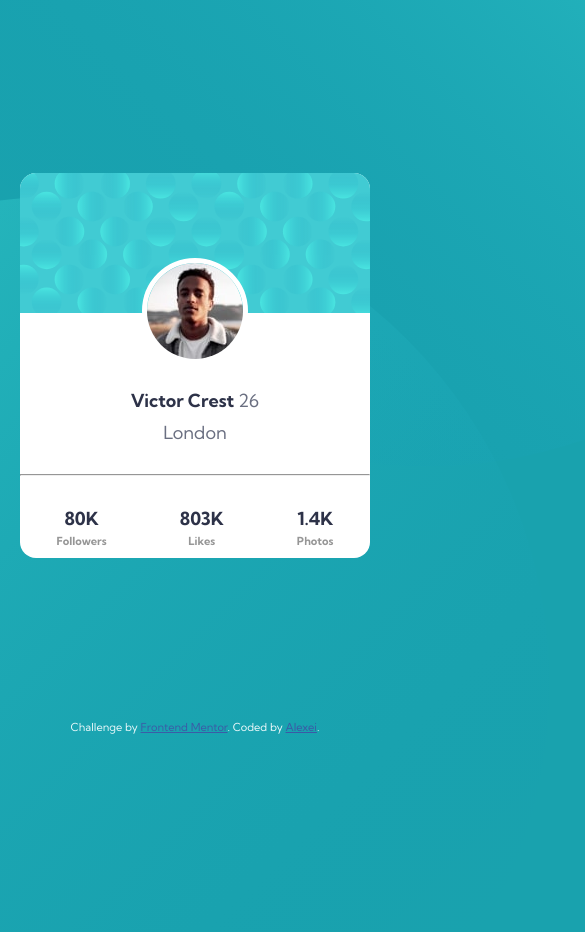
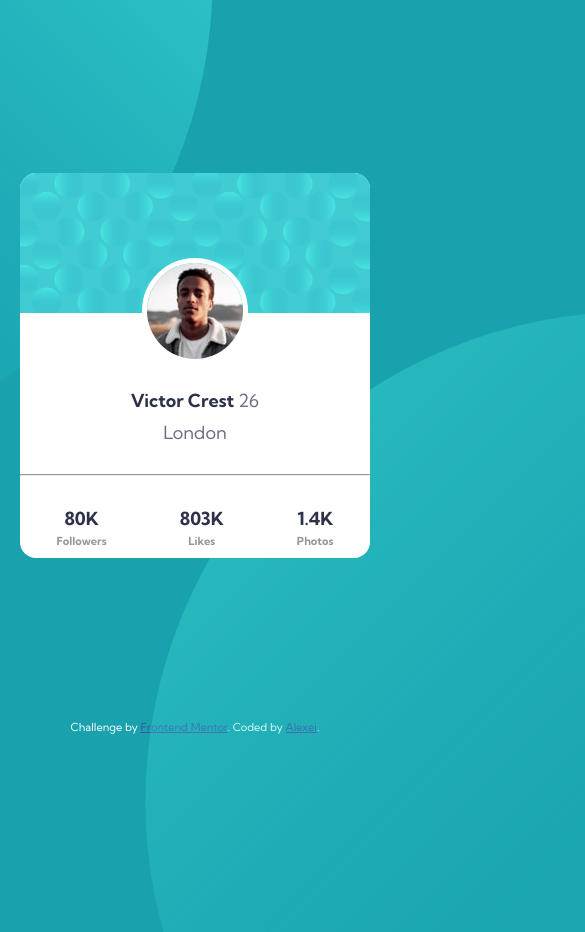
Before and after one commit to Batareika007/profile-card-component, a plain HTML site: page index.html in a window 390 px wide. Shown: the top 932 px of the page, 585 px wide, since content can reach past the window. After the commit the page ends 844 px from the top, so only its background shows below. Drawn offline with Linux system fonts and the light colour scheme.

Commit message:
added mobile version

```diff
--- a/style/style.css
+++ b/style/style.css
@@ -107,3 +107,27 @@ section{
 footer{
     color: #fff;
 }
+
+
+/* ======= mobile view ========== */
+
+@media (max-width: 400px){
+    .container{
+        width: 370px;
+        /* height: 100vh; */
+    }
+
+
+    .pattern-top {
+        position: fixed;
+        left: -765px;
+        top: -511px;
+    }
+
+    .pattern-bottom {
+       position: fixed;
+       width: 50%;
+       right: 50px;
+       bottom: -450px;
+    }
+}
```
